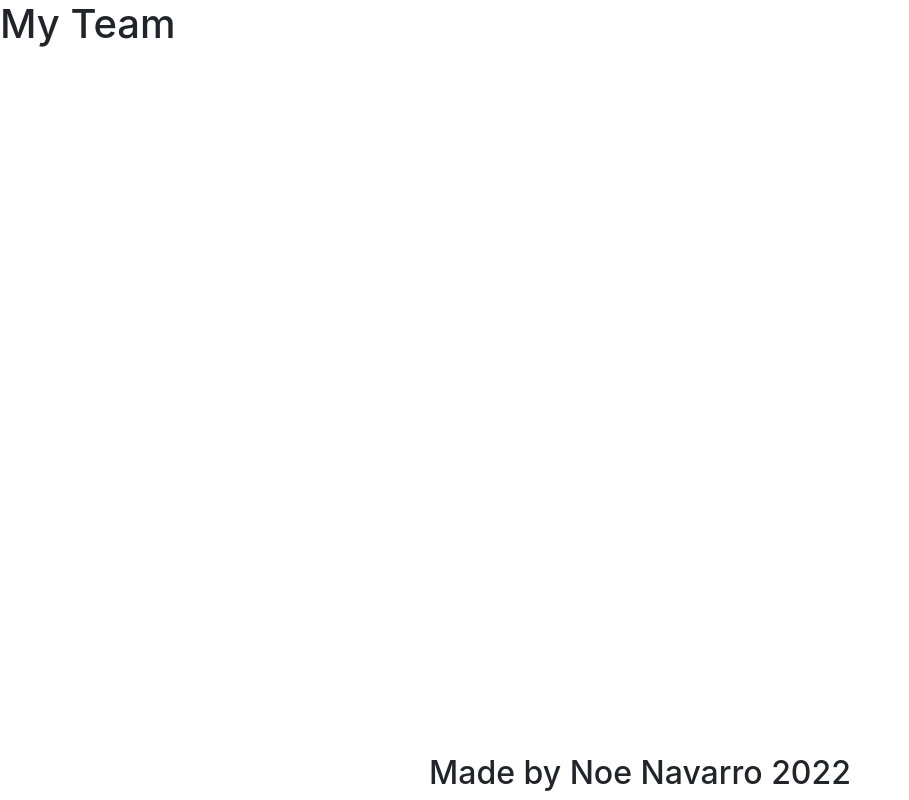
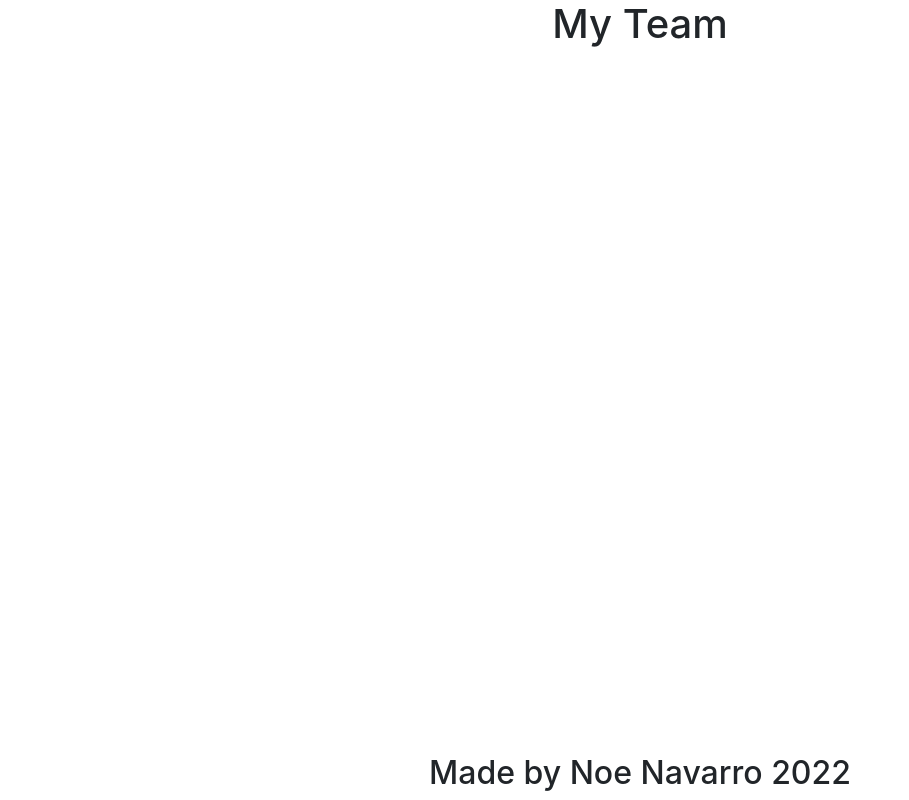
Before and after one commit to Nnavarr/teamprofile, a website: page src/index.html in a window 1280 px wide. Shown: the whole page, without its empty margins (0-909 px from the left). Drawn offline with nearby package versions, Linux system fonts and the light colour scheme.

Commit message:
centerered header

```diff
--- a/src/index.html
+++ b/src/index.html
@@ -10,8 +10,10 @@
 </head>
 <body>
      <!-- header -->
-     <header>
-         <h1>My Team</h1>
+     <header class='container'>
+         <div class='row justify-content-center'>
+            <h1>My Team</h1>
+         </div>
      </header>
 
      <!-- main container for team member cards -->
```
